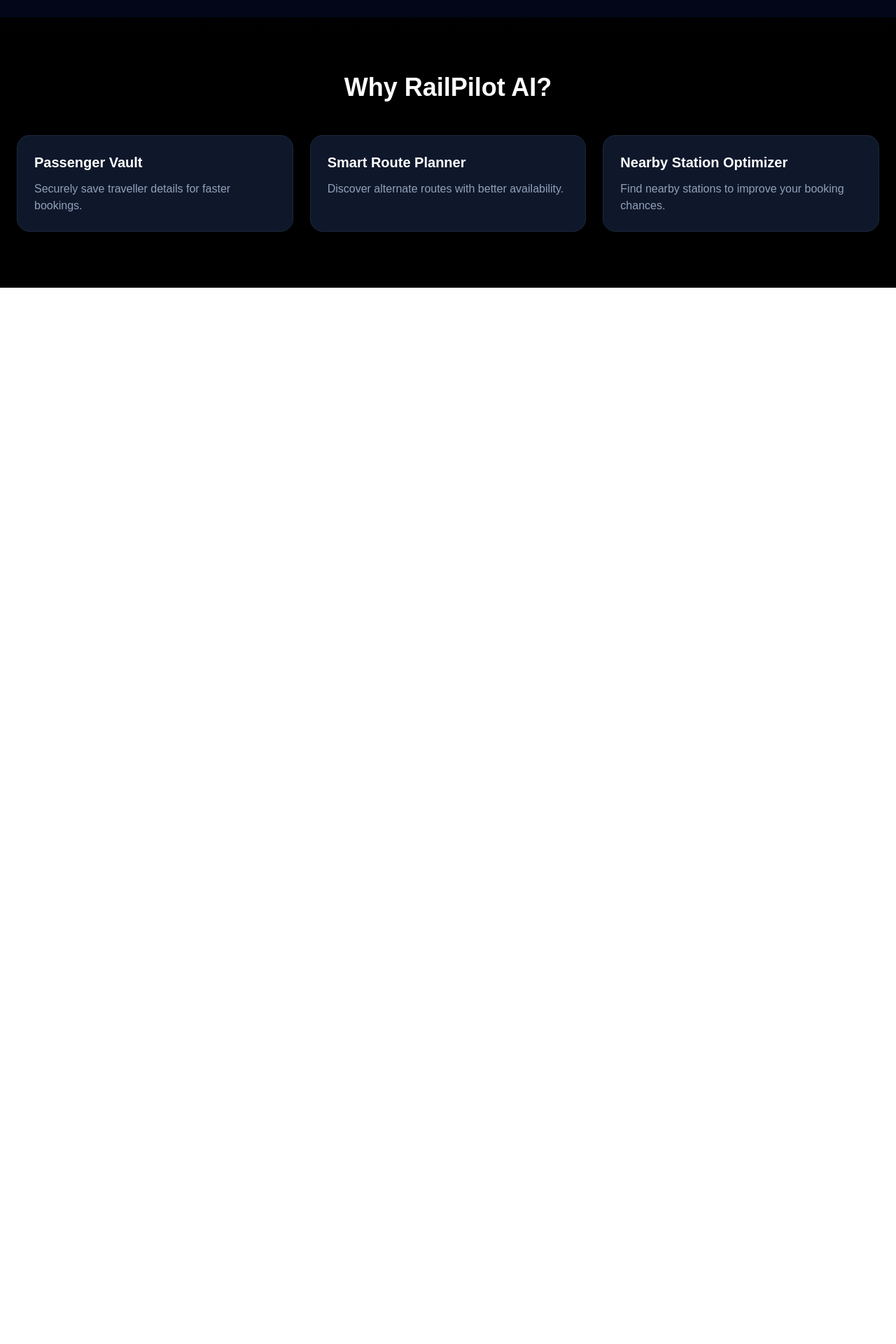
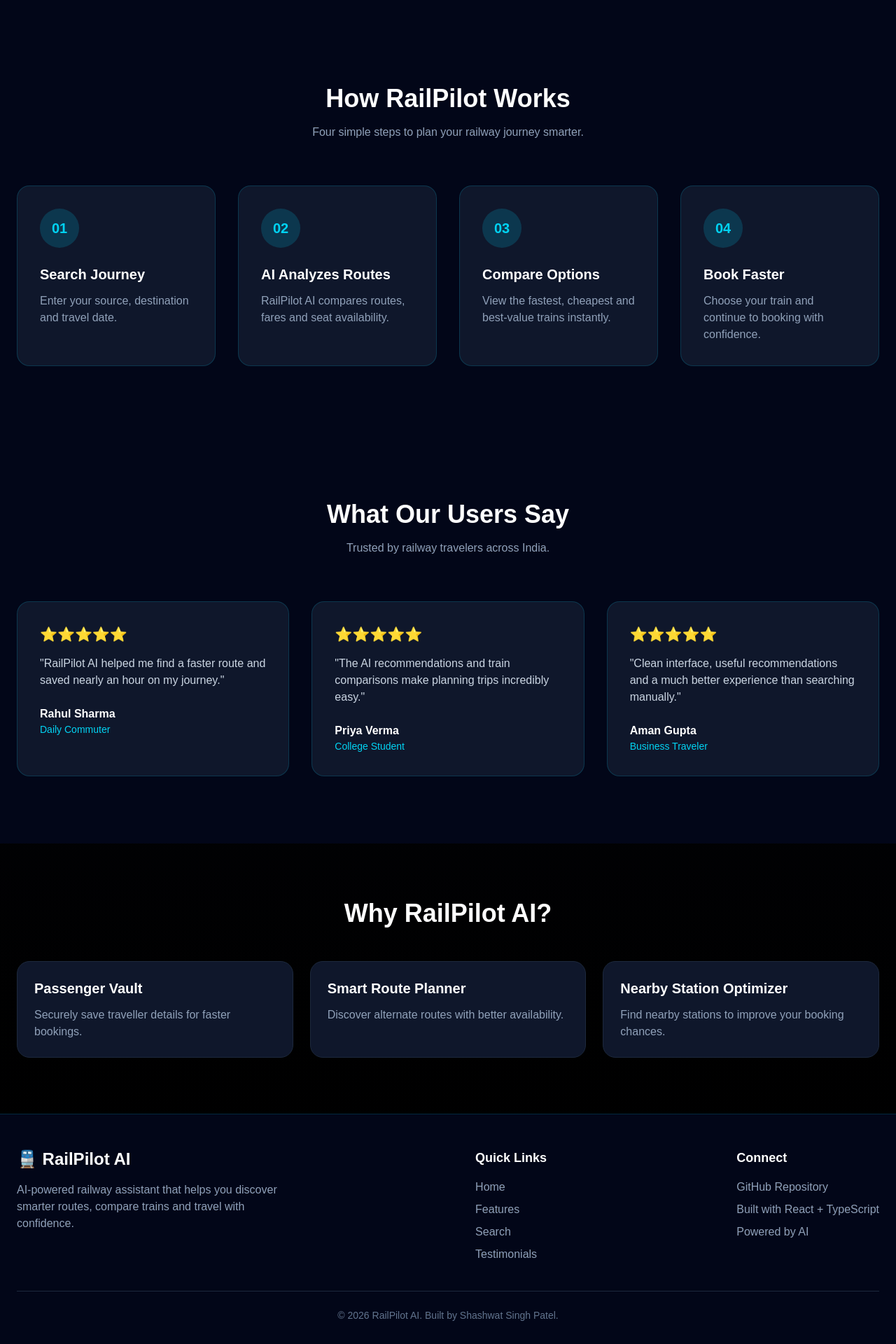
Before and after one commit to shashhwt31/railPilot-ai, a React (Vite) app in the folder frontend/: page /routes in a window 1280 px wide. Shown: the part 2360-4280 px from the top of the page at 70% size. Before the commit the page ends 2771 px from the top, so only its background shows below. Built offline with nearby package versions, Linux system fonts and the light colour scheme.

Commit message:
Sprint 8: Added footer section

```diff
--- a/frontend/src/App.tsx
+++ b/frontend/src/App.tsx
@@ -4,6 +4,9 @@
 import SearchSection from "@/components/sections/SearchSection";
 import TrainResults from "@/components/sections/TrainResults";
 import Statistics from "@/components/sections/Statistics";
+import HowItWorks from "@/components/sections/HowItWorks";
+import Testimonials from "@/components/sections/Testimonials";
+import Footer from "@/components/sections/Footer";
 
 function App() {
   return (
@@ -13,7 +16,10 @@
       <SearchSection />
       <TrainResults />
       <Statistics />
+      <HowItWorks />
+      <Testimonials />
       <Features />
+      <Footer />
 
     </div>
   );
--- /dev/null
+++ b/frontend/src/components/sections/Footer.tsx
@@ -0,0 +1,60 @@
+export default function Footer() {
+  return (
+    <footer className="border-t border-cyan-500/20 bg-slate-950 px-6 py-12">
+      <div className="mx-auto flex max-w-7xl flex-col justify-between gap-10 md:flex-row">
+        {/* Logo & Description */}
+        <div>
+          <h2 className="text-2xl font-bold text-white">
+            🚆 RailPilot AI
+          </h2>
+
+          <p className="mt-4 max-w-sm text-slate-400">
+            AI-powered railway assistant that helps you discover smarter
+            routes, compare trains and travel with confidence.
+          </p>
+        </div>
+
+        {/* Quick Links */}
+        <div>
+          <h3 className="mb-4 text-lg font-semibold text-white">
+            Quick Links
+          </h3>
+
+          <ul className="space-y-2 text-slate-400">
+            <li><a href="#" className="hover:text-cyan-400">Home</a></li>
+            <li><a href="#" className="hover:text-cyan-400">Features</a></li>
+            <li><a href="#" className="hover:text-cyan-400">Search</a></li>
+            <li><a href="#" className="hover:text-cyan-400">Testimonials</a></li>
+          </ul>
+        </div>
+
+        {/* Contact */}
+        <div>
+          <h3 className="mb-4 text-lg font-semibold text-white">
+            Connect
+          </h3>
+
+          <ul className="space-y-2 text-slate-400">
+            <li>
+              <a
+                href="https://github.com/shashhwt31/railPilot-ai"
+                target="_blank"
+                rel="noreferrer"
+                className="hover:text-cyan-400"
+              >
+                GitHub Repository
+              </a>
+            </li>
+
+            <li>Built with React + TypeScript</li>
+            <li>Powered by AI</li>
+          </ul>
+        </div>
+      </div>
+
+      <div className="mt-10 border-t border-slate-800 pt-6 text-center text-sm text-slate-500">
+        © 2026 RailPilot AI. Built by Shashwat Singh Patel.
+      </div>
+    </footer>
+  );
+}
--- /dev/null
+++ b/frontend/src/components/sections/HowItWorks.tsx
@@ -0,0 +1,59 @@
+export default function HowItWorks() {
+  const steps = [
+    {
+      number: "01",
+      title: "Search Journey",
+      description: "Enter your source, destination and travel date.",
+    },
+    {
+      number: "02",
+      title: "AI Analyzes Routes",
+      description: "RailPilot AI compares routes, fares and seat availability.",
+    },
+    {
+      number: "03",
+      title: "Compare Options",
+      description: "View the fastest, cheapest and best-value trains instantly.",
+    },
+    {
+      number: "04",
+      title: "Book Faster",
+      description: "Choose your train and continue to booking with confidence.",
+    },
+  ];
+
+  return (
+    <section className="bg-slate-950 py-24 px-6">
+      <div className="mx-auto max-w-7xl">
+        <h2 className="text-center text-4xl font-bold text-white">
+          How RailPilot Works
+        </h2>
+
+        <p className="mt-4 text-center text-slate-400">
+          Four simple steps to plan your railway journey smarter.
+        </p>
+
+        <div className="mt-16 grid gap-8 md:grid-cols-2 lg:grid-cols-4">
+          {steps.map((step) => (
+            <div
+              key={step.number}
+              className="rounded-2xl border border-cyan-500/20 bg-slate-900 p-8 transition hover:border-cyan-400 hover:-translate-y-2"
+            >
+              <div className="mb-6 flex h-14 w-14 items-center justify-center rounded-full bg-cyan-500/20 text-xl font-bold text-cyan-400">
+                {step.number}
+              </div>
+
+              <h3 className="text-xl font-semibold text-white">
+                {step.title}
+              </h3>
+
+              <p className="mt-3 text-slate-400">
+                {step.description}
+              </p>
+            </div>
+          ))}
+        </div>
+      </div>
+    </section>
+  );
+}
--- /dev/null
+++ b/frontend/src/components/sections/Testimonials.tsx
@@ -0,0 +1,63 @@
+export default function Testimonials() {
+  const reviews = [
+    {
+      name: "Rahul Sharma",
+      role: "Daily Commuter",
+      review:
+        "RailPilot AI helped me find a faster route and saved nearly an hour on my journey.",
+    },
+    {
+      name: "Priya Verma",
+      role: "College Student",
+      review:
+        "The AI recommendations and train comparisons make planning trips incredibly easy.",
+    },
+    {
+      name: "Aman Gupta",
+      role: "Business Traveler",
+      review:
+        "Clean interface, useful recommendations and a much better experience than searching manually.",
+    },
+  ];
+
+  return (
+    <section className="bg-slate-950 py-24 px-6">
+      <div className="mx-auto max-w-7xl">
+        <h2 className="text-center text-4xl font-bold text-white">
+          What Our Users Say
+        </h2>
+
+        <p className="mt-4 text-center text-slate-400">
+          Trusted by railway travelers across India.
+        </p>
+
+        <div className="mt-16 grid gap-8 md:grid-cols-3">
+          {reviews.map((review) => (
+            <div
+              key={review.name}
+              className="rounded-2xl border border-cyan-500/20 bg-slate-900 p-8 transition hover:border-cyan-400 hover:-translate-y-2"
+            >
+              <div className="mb-4 text-yellow-400 text-xl">
+                ⭐⭐⭐⭐⭐
+              </div>
+
+              <p className="text-slate-300">
+                "{review.review}"
+              </p>
+
+              <div className="mt-6">
+                <h3 className="font-semibold text-white">
+                  {review.name}
+                </h3>
+
+                <p className="text-sm text-cyan-400">
+                  {review.role}
+                </p>
+              </div>
+            </div>
+          ))}
+        </div>
+      </div>
+    </section>
+  );
+}
```
